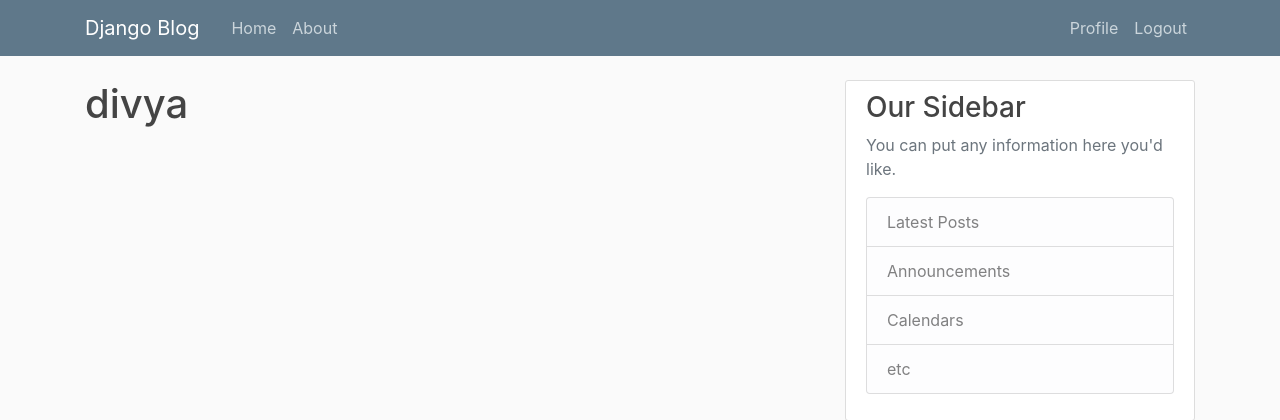
After one commit to nayaldivya/Blog_WebApp, a Django app: page /profile/ in a window 1280 px wide. The commit adds this page. Shown: the top 420 px of the page. Run offline with Django 3.2, Linux system fonts and the light colour scheme; a user stored in the database is signed in; some libraries are stand-ins or nearby versions.

Commit message:
Added profile page

```diff
--- a/blog/templates/blog/base.html
+++ b/blog/templates/blog/base.html
@@ -35,6 +35,7 @@
                         <!-- Navbar Right Side -->
                         <div class="navbar-nav">
                             {%  if user.is_authenticated  %}
+                                <a class="nav-item nav-link" href="{% url 'profile' %}">Profile</a>
                                 <a class="nav-item nav-link" href="{% url 'logout' %}">Logout</a>
                             {% else %}
                                 <a class="nav-item nav-link" href="{% url 'login' %}">Login</a>
--- a/djangoproject/settings.py
+++ b/djangoproject/settings.py
@@ -123,3 +123,4 @@ USE_TZ = True
 STATIC_URL = '/static/'
 CRISPY_TEMPLATE_PACK = 'bootstrap4'
 LOGIN_REDIRECT_URL = 'blog-home'
+LOGIN_URL = 'login'
--- a/djangoproject/urls.py
+++ b/djangoproject/urls.py
@@ -20,6 +20,7 @@ from users import views as user_views
 urlpatterns = [
     path('admin/', admin.site.urls),
     path('register/', user_views.register, name='register'),
+    path('profile/', user_views.profile, name='profile'),
     path('login/', auth_views.LoginView.as_view(template_name='users/login.html'), name='login'),
     path('logout/', auth_views.LogoutView.as_view(template_name='users/logout.html'), name='logout'),
     path('', include('blog.urls')),    #include function chops off the part which is already processed,
--- /dev/null
+++ b/users/templates/users/profile.html
@@ -0,0 +1,5 @@
+{% extends "blog/base.html"%}
+{% load crispy_forms_tags%}
+{% block content%}
+    <h1>{{ user.username }}</h1>
+{% endblock content %}
--- a/users/views.py
+++ b/users/views.py
@@ -1,5 +1,6 @@
 from django.shortcuts import render, redirect
 from django.contrib import messages
+from django.contrib.auth.decorators import login_required
 from .forms import UserRegisterForm
 # Create your views here.
 def register(request):
@@ -15,5 +16,6 @@ def register(request):
         form = UserRegisterForm()
     return render(request,'users/register.html',{'form':form})
 
+@login_required
 def profile(request):
     return render(request, 'users/profile.html')
```
Also changed, not shown: blog/templates/blog/profile.html (deleted), db.sqlite3.
